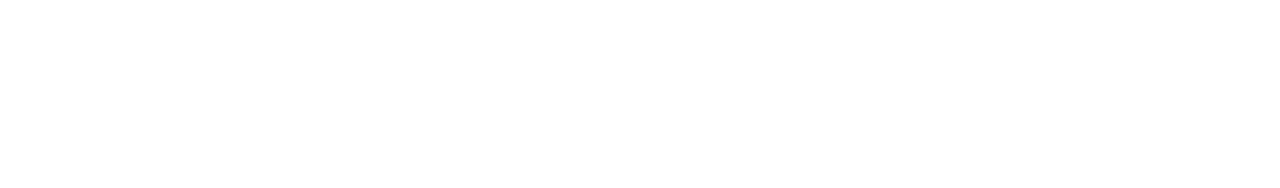
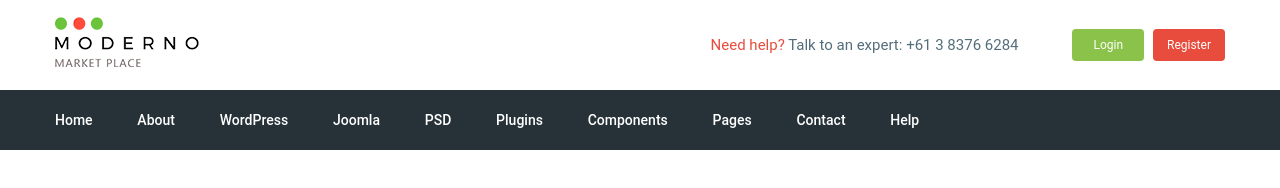
Before and after one commit to oldmadowl/moderno, a website: page app/index.html in a window 1280 px wide. Drawn offline with nearby package versions, Linux system fonts and the light colour scheme; files that its build step writes are made by us from their sources.

Commit message:
added header

```diff
--- a/app/index.html
+++ b/app/index.html
@@ -5,14 +5,74 @@
   <meta charset="UTF-8">
   <meta http-equiv="X-UA-Compatible" content="IE=edge">
   <meta name="viewport" content="width=device-width, initial-scale=1.0">
-  <title>Document</title>
+  <title>Moderno</title>
   <link rel="stylesheet" href="css/libs.min.css">
   <link rel="stylesheet" href="css/style.min.css">
 </head>
 
 <body>
 
-
+  <header class="header">
+    <div class="header__top">
+      <div class="container">
+        <div class="header__top-inner">
+          <div class="header__logo logo">
+            <a href="#" class="logo__link">
+              <img src="images/logo.png" alt="" class="logo__img">
+            </a>
+          </div>
+          <div class="header__text">
+            <a class="header__help-link" href="#">Need help?</a>
+            Talk to an expert:
+            <a href="tel:+61383766284" class="header__phone">+61 3 8376 6284</a>
+          </div>
+          <div class="header__box">
+            <a class="header__basket" href="#"></a>
+            <a class="header__btn header__btn--login" href="#">Login</a>
+            <a class="header__btn header__btn--register" href="#">Register</a>
+          </div>
+        </div>
+      </div>
+    </div>
+    <div class="header__menu">
+      <div class="container">
+        <nav class="menu">
+          <ul class="menu__list">
+            <li class="menu__item">
+              <a class="menu__link" href="#">Home</a>
+            </li>
+            <li class="menu__item">
+              <a class="menu__link" href="#">About</a>
+            </li>
+            <li class="menu__item">
+              <a class="menu__link" href="#">WordPress</a>
+            </li>
+            <li class="menu__item">
+              <a class="menu__link" href="#">Joomla</a>
+            </li>
+            <li class="menu__item">
+              <a class="menu__link" href="#">PSD</a>
+            </li>
+            <li class="menu__item">
+              <a class="menu__link" href="#">Plugins</a>
+            </li>
+            <li class="menu__item">
+              <a class="menu__link" href="#">Components</a>
+            </li>
+            <li class="menu__item">
+              <a class="menu__link" href="#">Pages</a>
+            </li>
+            <li class="menu__item">
+              <a class="menu__link" href="#">Contact</a>
+            </li>
+            <li class="menu__item">
+              <a class="menu__link" href="#">Help</a>
+            </li>
+          </ul>
+        </nav>
+      </div>
+    </div>
+  </header>
 
 
   <script src="https://ajax.googleapis.com/ajax/libs/jquery/3.6.0/jquery.min.js"></script>
--- a/app/js/main.min.js
+++ b/app/js/main.min.js
@@ -0,0 +1 @@
+$((function(){}));
--- /dev/null
+++ b/app/scss/_fonts.scss
@@ -0,0 +1,26 @@
+@font-face{
+  font-family: 'Roboto', sans-serif;
+  src: url(../fonts/Roboto-Regular.woff2) format(woff2),
+       url(../fonts/Roboto-Regular.woff) format(woff);
+  font-style: normal;
+  font-weight: 400;
+  font-display: swap;
+}
+
+@font-face{
+  font-family: 'Roboto', sans-serif;
+  src: url(../fonts/Roboto-Medium.woff2) format(woff2),
+       url(../fonts/Roboto-Medium.woff) format(woff);
+  font-style: normal;
+  font-weight: 500;
+  font-display: swap;
+}
+
+@font-face{
+  font-family: 'Roboto', sans-serif;
+  src: url(../fonts/Roboto-Bold.woff2) format(woff2),
+       url(../fonts/Roboto-Bold.woff) format(woff);
+  font-style: normal;
+  font-weight: 700;
+  font-display: swap;
+}
--- a/app/scss/_reset.scss
+++ b/app/scss/_global.scss
@@ -25,3 +25,15 @@ button{
 h1, h2, h3, h4, h5, h6, p{
   margin: 0;
 }
+.container{
+  max-width: 1200px;
+  margin: 0 auto;
+  padding: 0 15px;
+}
+body{
+  font-family: 'Roboto', sans-serif;
+  font-weight: 400;
+  color: $text;
+  font-size: 15px;
+  line-height: 24px;
+}
--- /dev/null
+++ b/app/scss/_vars.scss
@@ -0,0 +1,4 @@
+$text: #546e7a;
+$red: #e74c3c;
+$green: #8bc34a;
+$dark: #263238;
--- a/app/scss/style.scss
+++ b/app/scss/style.scss
@@ -1,3 +1,51 @@
-@import 'reset';
+@import 'fonts';
+@import 'vars';
+@import 'global';
+
+.header__top-inner{
+  display: flex;
+  justify-content: space-between;
+  align-items: center;
+  height: 90px;
+}
+.header__text{
+  margin-left: auto;
+  margin-right: 50px;
+}
+.header__help-link{
+  color: $red;
+}
+.header__btn{
+  color: #fff;
+  width: 72px;
+  padding: 4px;
+  border-radius: 4px;
+  text-align: center;
+  font-size: 12px;
+  &--login{
+    background-color: $green;
+  }
+  &--register{
+    background-color: $red;
+    margin-left: 5px;
+  }
+}
+.header__menu{
+  background-color: $dark;
+}
+.menu{
+  height: 60px;
+  display: flex;
+  align-items: center;
+  &__item + &__item{
+    margin-left: 41px;
+  }
+  &__link{
+    color: #fff;
+    font-size: 14px;
+    line-height: 30px;
+    font-weight: 500;
+  }
+}
 
 @import 'media';
```
Also changed, not shown: gulpfile.js (+9 -9 lines), app/fonts/Roboto-Bold.woff (added), app/fonts/Roboto-Bold.woff2 (added), app/fonts/Roboto-Medium.woff (added), app/fonts/Roboto-Medium.woff2 (added), app/fonts/Roboto-Regular.woff (added), app/fonts/Roboto-Regular.woff2 (added), app/images/logo.png (added).
